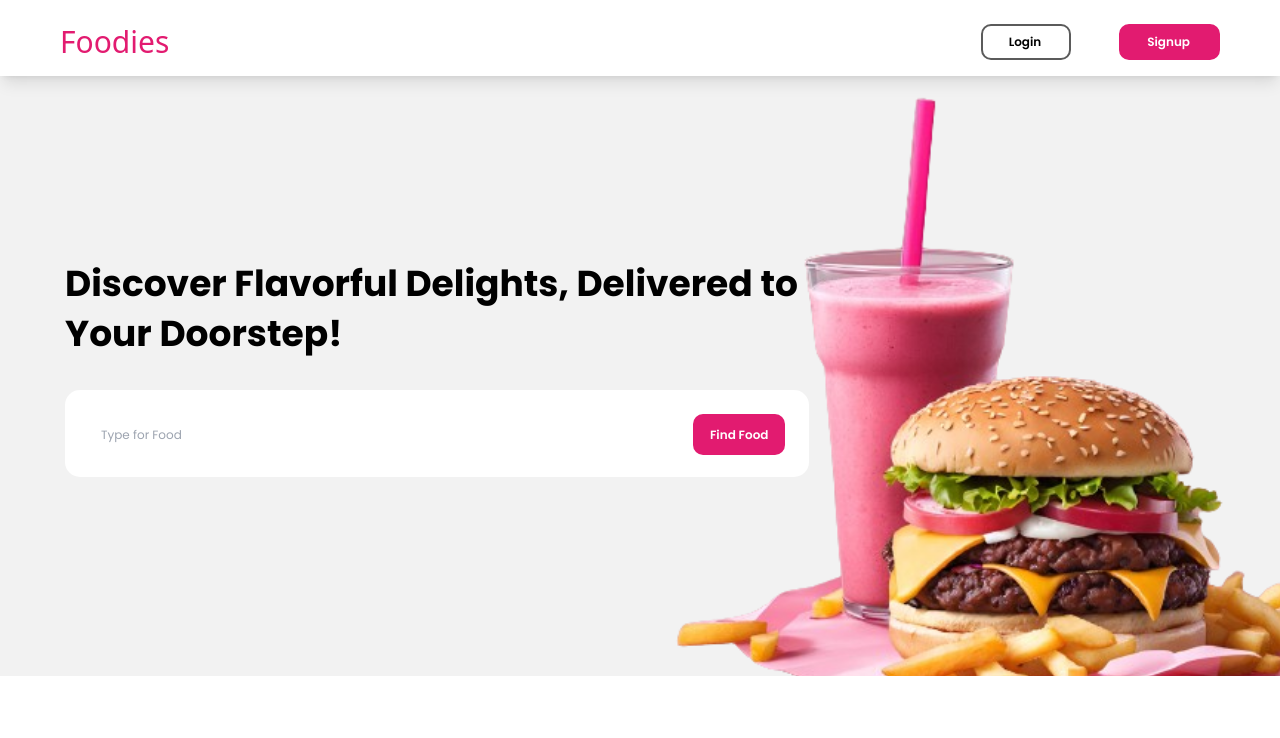
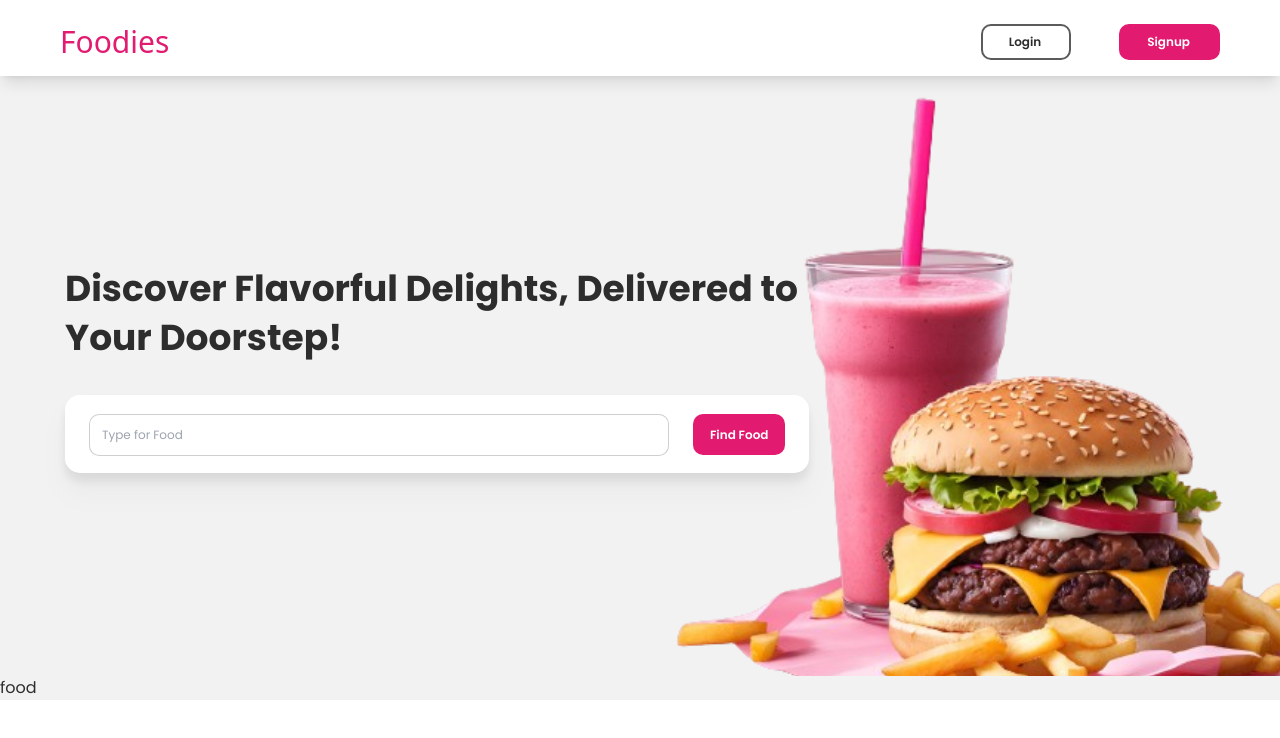
Before and after one commit to Mazharul-Islam-2046/foodiesFrontEnd, a React (Vite) app: page / in a window 1280 px wide. Shown: the top 738 px of the page. Built offline with nearby package versions, Linux system fonts and the light colour scheme; a web font is replaced by a local one.

Commit message:
Some Bug has been fixed

```diff
--- a/index.html
+++ b/index.html
@@ -8,7 +8,7 @@
     <link href="https://fonts.googleapis.com/css2?family=Poppins:ital,wght@0,100;0,200;0,300;0,400;0,500;0,600;0,700;0,800;0,900;1,100;1,200;1,300;1,400;1,500;1,600;1,700;1,800;1,900&display=swap" rel="stylesheet">
     <title>Foodies</title>
   </head>
-  <body class="font-main max-w-screen-2xl mx-auto">
+  <body class="font-main max-w-screen-2xl mx-auto text-[#2D2D2D]">
     <div id="root"></div>
     <script type="module" src="/src/main.jsx"></script>
   </body>
--- /dev/null
+++ b/src/Components/Card/CategoryCard.jsx
@@ -0,0 +1,10 @@
+
+const CategoryCard = () => {
+    return (
+        <div>
+
+        </div>
+    );
+};
+
+export default CategoryCard;
--- /dev/null
+++ b/src/Components/Card/FoodCard.jsx
@@ -0,0 +1,11 @@
+
+
+const FoodCard = () => {
+    return (
+        <div>
+
+        </div>
+    );
+};
+
+export default FoodCard;
--- /dev/null
+++ b/src/Components/Slider/CardSlider.jsx
@@ -0,0 +1,21 @@
+import PropTypes from 'prop-types'
+
+const CardSlider = (options) => {
+
+    const cardType = options.cardType;
+
+    return (
+        <div>
+            {
+                cardType === "food" ? <div>food</div> : <div>cat</div>
+            }
+        </div>
+    );
+};
+
+export default CardSlider;
+
+
+CardSlider.propTypes = {
+    options: PropTypes.object
+}
--- a/src/pages/Home/Home.jsx
+++ b/src/pages/Home/Home.jsx
@@ -1,11 +1,13 @@
 import Navbar from "../../Components/Navbar/Navbar"
 import Hero from "./Sections/Hero";
+import MostPopularFood from "./Sections/MostPopularFood";
 
 const Home = () => {
   return (
     <div className="bg-[#F2F2F2]">
       <Navbar/>
       <Hero/>
+      <MostPopularFood/>
     </div>
   );
 };
--- a/src/pages/Home/Sections/Hero.jsx
+++ b/src/pages/Home/Sections/Hero.jsx
@@ -3,12 +3,12 @@ const Hero = () => {
     <div className="h-[85vh] max-h-[600px] relative overflow-hidden px-[65px]">
       <div className="h-full flex flex-col justify-center gap-8">
         <h1 className="text-4xl font-bold leading-snug">Discover Flavorful Delights, Delivered to <br/> Your Doorstep!</h1>
-        <div className="pt-6 pb-[22px] px-6 bg-white w-fit rounded-[15px] mb-4 text-xs space-x-6">
-            <input className="w-[580px] py-3 px-3 rounded-[10px]" type="text" name="" id="" placeholder="Type for Food"  />
-            <input className="text-white bg-[#E21B70] font-semibold pt-[13px] pb-[12px] px-[17px] rounded-[10px] mt-[3px]cursor-pointer" type="submit" value="Find Food" />
+        <div className="pb-[17px] pt-[16px] px-6 bg-white w-fit rounded-[15px] mb-4 text-xs space-x-6 z-10 drop-shadow-xl">
+            <input className="w-[580px] py-3 px-3 rounded-[10px] border-[1px] border-[#00000030] focus:outline-none focus:ring-[1px] focus:ring-[#00000060]" type="text" name="" id="" placeholder="Type for Food" />
+            <input className="text-white bg-[#E21B70] font-semibold pt-[13px] pb-[12px] px-[17px] rounded-[10px] mt-[3px] cursor-pointer" type="submit" value="Find Food" />
         </div>
       </div>
-      <img className="absolute -bottom-32 -right-24 w-[740px]" src="/src/assets/heroImg.png" alt="" />
+      <img className="absolute -bottom-32 -right-24 w-[740px] z-0" src="/src/assets/heroImg.png" alt="" />
     </div>
   );
 };
--- /dev/null
+++ b/src/pages/Home/Sections/MostPopularFood.jsx
@@ -0,0 +1,14 @@
+import CardSlider from "../../../Components/Slider/CardSlider";
+
+
+const MostPopularFood = () => {
+    return (
+        <div>
+            {
+                <CardSlider cardType="food"/>
+            }
+        </div>
+    );
+};
+
+export default MostPopularFood;
```
